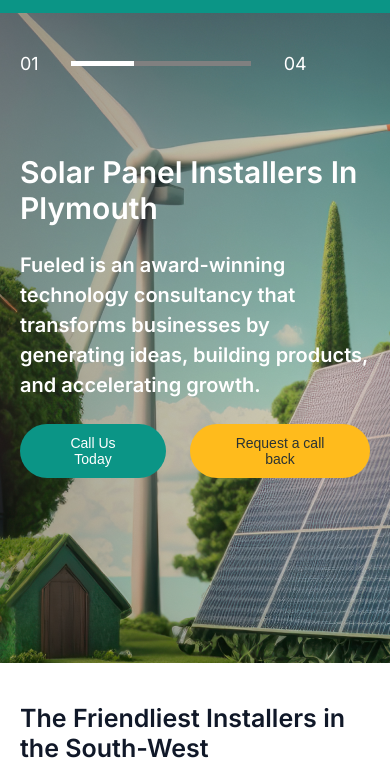
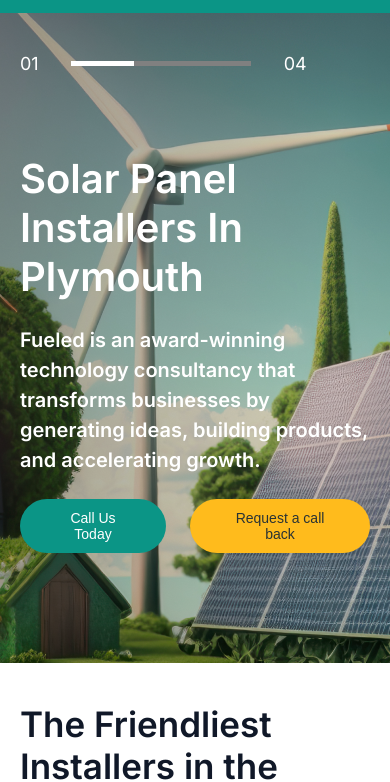
Before and after one commit to YussefMo/intern-solar-clone, a plain HTML site: page index.html in a window 390 px wide. Shown: the part 77-859 px from the top of the page. Drawn offline with Linux system fonts and the light colour scheme.

Commit message:
improving hedding font size for small screens

```diff
--- a/style.css
+++ b/style.css
@@ -872,14 +872,14 @@ footer .main-2 p:nth-child(1) {
 
 @media screen and (max-width: 500px) {
 	section:nth-child(2) div div:nth-child(2) h1 {
-		font-size: 30px;
+		font-size: 40px;
 	}
 	section:nth-child(3) div:nth-child(1) h2,
 	section:nth-child(4) div h2 {
-		font-size: 25px;
+		font-size: 35px;
 	}
 	h3 {
-		font-size: 20px;
+		font-size: 30px;
 	}
 	section:nth-child(9) div:nth-child(2) div:nth-child(3) {
 		flex-flow: column wrap;
```
